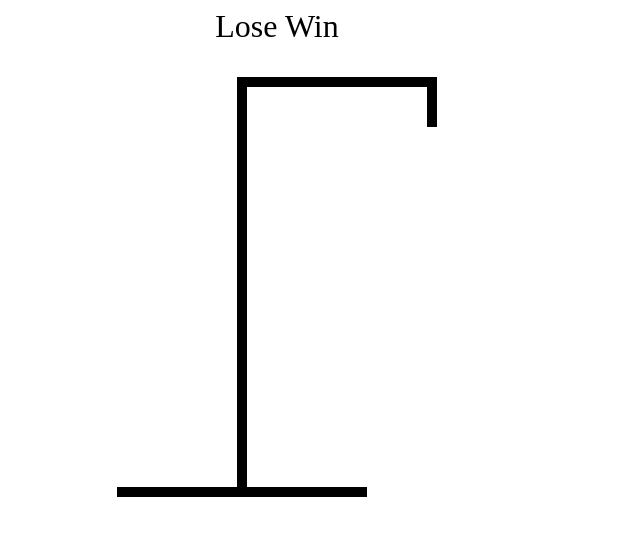
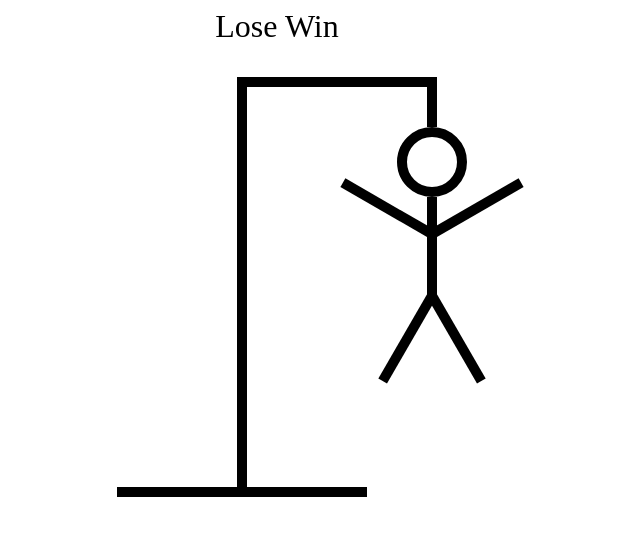
Before and after one commit to alexgjohn/react-typescript-hangman, a React (Create React App) app: page / in a window 1280 px wide. Shown: the top 536 px of the page, without its empty margins (363-1003 px from the left). Built offline with nearby package versions, Linux system fonts and the light colour scheme.

Commit message:
completed styling for hangman drawing

```diff
--- a/src/components/HangmanDrawing.tsx
+++ b/src/components/HangmanDrawing.tsx
@@ -1,13 +1,92 @@
 const HEAD = (
     <div style={{
-
+        width: "50px",
+        height: "50px",
+        borderRadius: "100%",
+        border: "10px solid black",
+        position: "absolute",
+        top: "50px",
+        right: "-30px"
     }}/>
 )
+
+const BODY = (
+    <div style={{
+        width: "10px",
+        height: "100px",
+        background: "black",
+        position: "absolute",
+        top: "120px",
+        right: 0
+    }}/>
+)
+
+const LEFT_ARM = (
+    <div style={{
+        width: "100px",
+        height: "10px",
+        background: "black",
+        position: "absolute",
+        top: "150px",
+        right: "10px",
+        rotate: "30deg",
+        transformOrigin: "right bottom"
+    }}/>
+)
+const RIGHT_ARM = (
+    <div style={{
+        width: "100px",
+        height: "10px",
+        background: "black",
+        position: "absolute",
+        top: "150px",
+        right: "-100px",
+        rotate: "-30deg",
+        transformOrigin: "left bottom"
+    }}/>
+)
+
+const LEFT_LEG = (
+    <div style={{
+        width: "100px",
+        height: "10px",
+        background: "black",
+        position: "absolute",
+        top: "210px",
+        right: 0,
+        rotate: "-60deg",
+        transformOrigin: "right bottom"
+    }}/>
+)
+
+const RIGHT_LEG = (
+    <div style={{
+        width: "100px",
+        height: "10px",
+        background: "black",
+        position: "absolute",
+        top: "210px",
+        right: "-90px",
+        rotate: "60deg",
+        transformOrigin: "left bottom"
+    }}/>
+)
+
+
+
+
+
 
 export function HangmanDrawing() {
     return <div style={{
         position: "relative",
     }}>
+        {HEAD}
+        {BODY}
+        {RIGHT_ARM}
+        {LEFT_ARM}
+        {LEFT_LEG}
+        {RIGHT_LEG}
         <div style={{
             height: "50px",
             width: "10px",
```
